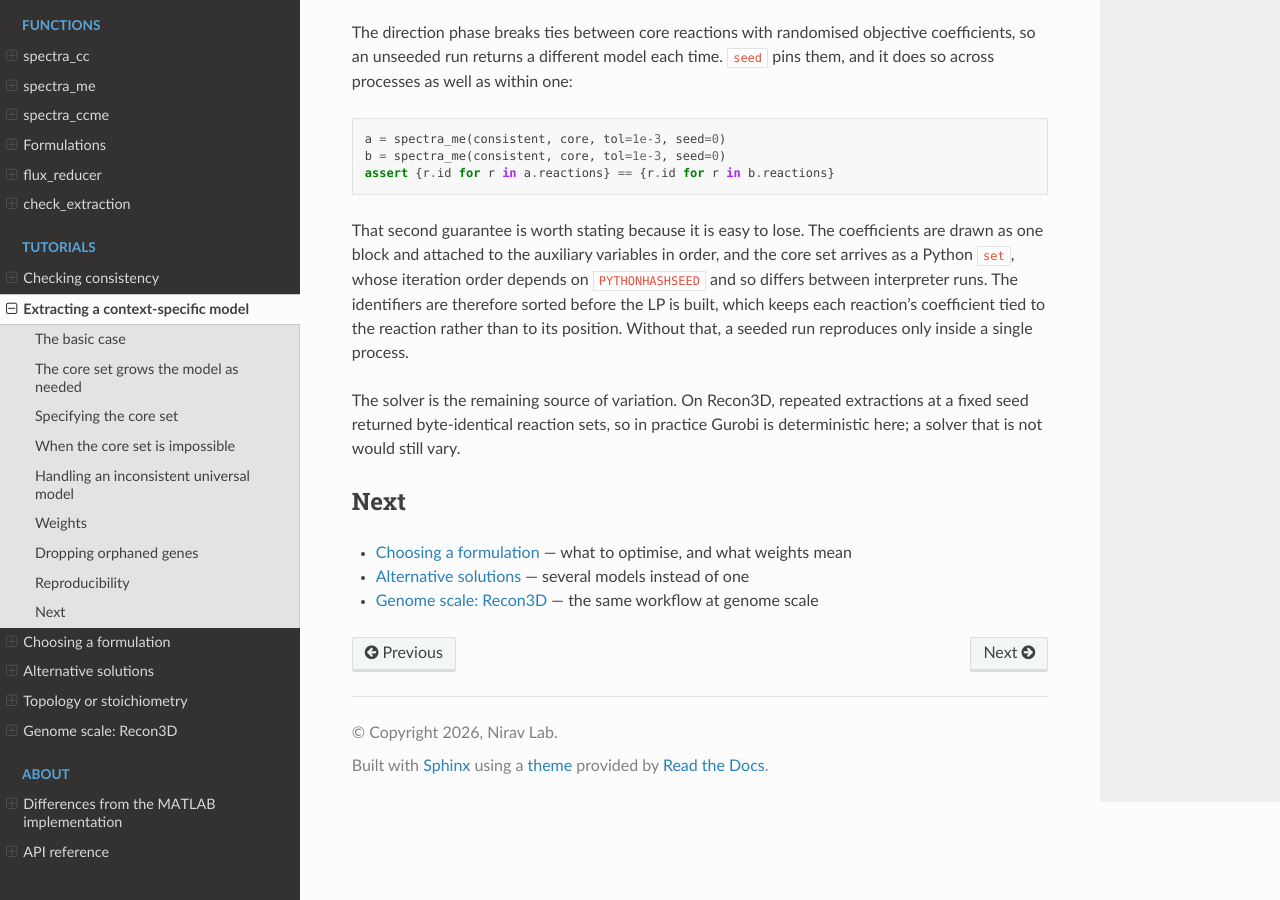
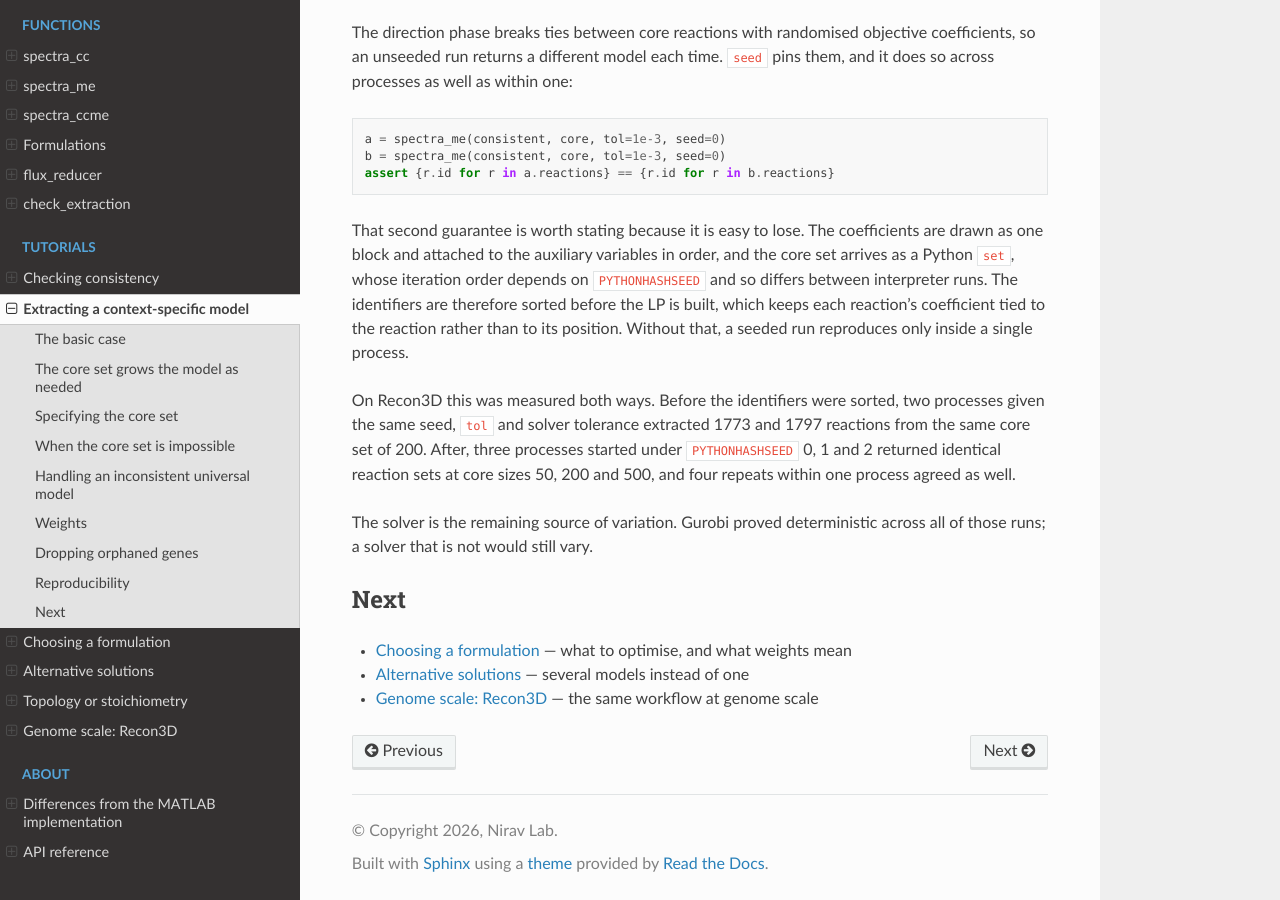
Before and after one commit to bisect-group/spectra-cobra, a Sphinx documentation site: the page built from docs/tutorials/extraction.rst, in a window 1280 px wide and 900 px high, scrolled down 2812 px. Built offline with Sphinx 7.4.7 and the Read the Docs theme 3.1.0, drawn with Linux system fonts in a browser that asks for light colours.

Commit message:
docs: record the measured cross-process reproducibility
Three processes under PYTHONHASHSEED 0, 1 and 2 returned identical reaction
sets at core sizes 50, 200 and 500 on Recon3D, against 1773 vs 1797 for the
same core set of 200 before the identifiers were sorted.

Co-Authored-By: Claude Opus 5 (1M context) <noreply@anthropic.com>

```diff
--- a/docs/tutorials/extraction.rst
+++ b/docs/tutorials/extraction.rst
@@ -164,9 +164,15 @@ identifiers are therefore sorted before the LP is built, which keeps each
 reaction's coefficient tied to the reaction rather than to its position.
 Without that, a seeded run reproduces only inside a single process.
 
-The solver is the remaining source of variation. On Recon3D, repeated
-extractions at a fixed seed returned byte-identical reaction sets, so in
-practice Gurobi is deterministic here; a solver that is not would still vary.
+On Recon3D this was measured both ways. Before the identifiers were sorted,
+two processes given the same seed, ``tol`` and solver tolerance extracted
+1773 and 1797 reactions from the same core set of 200. After, three
+processes started under ``PYTHONHASHSEED`` 0, 1 and 2 returned identical
+reaction sets at core sizes 50, 200 and 500, and four repeats within one
+process agreed as well.
+
+The solver is the remaining source of variation. Gurobi proved deterministic
+across all of those runs; a solver that is not would still vary.
 
 Next
 ----
```
